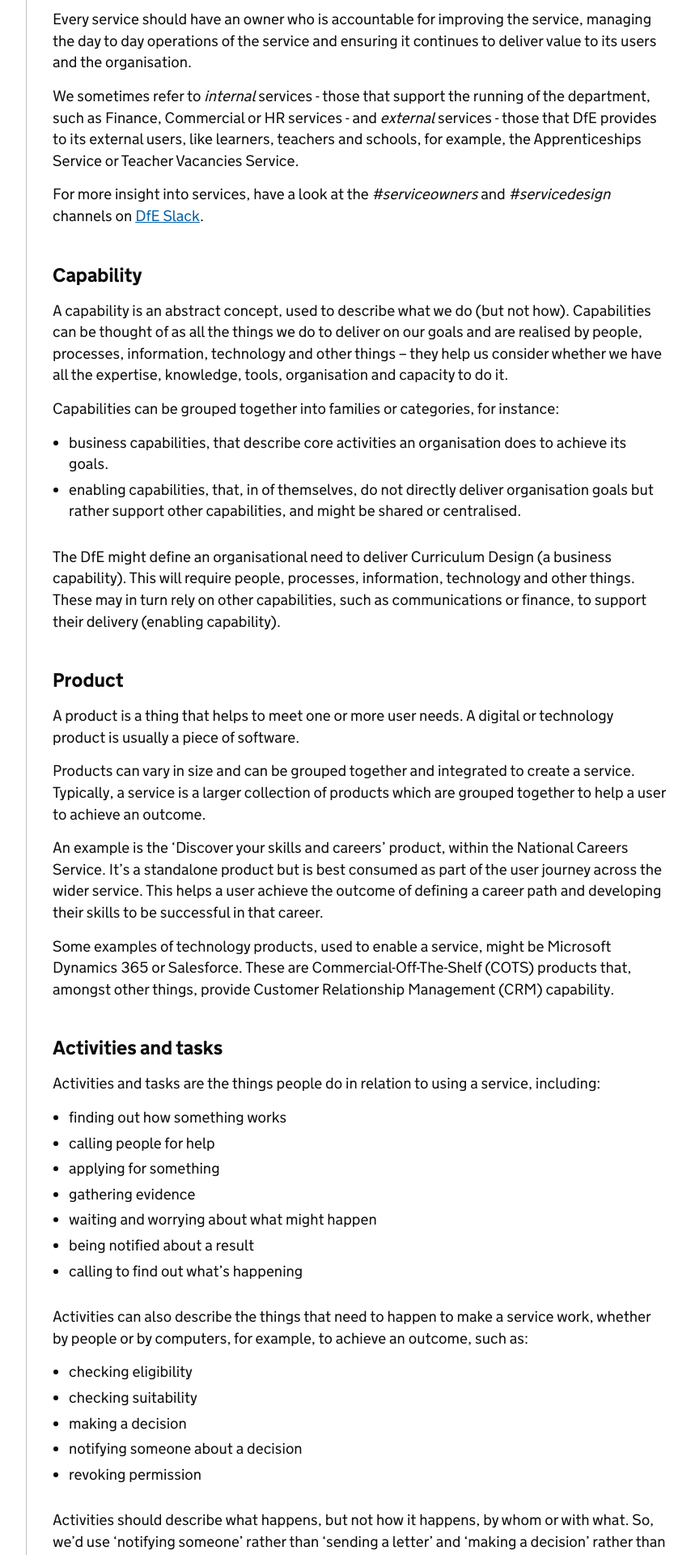
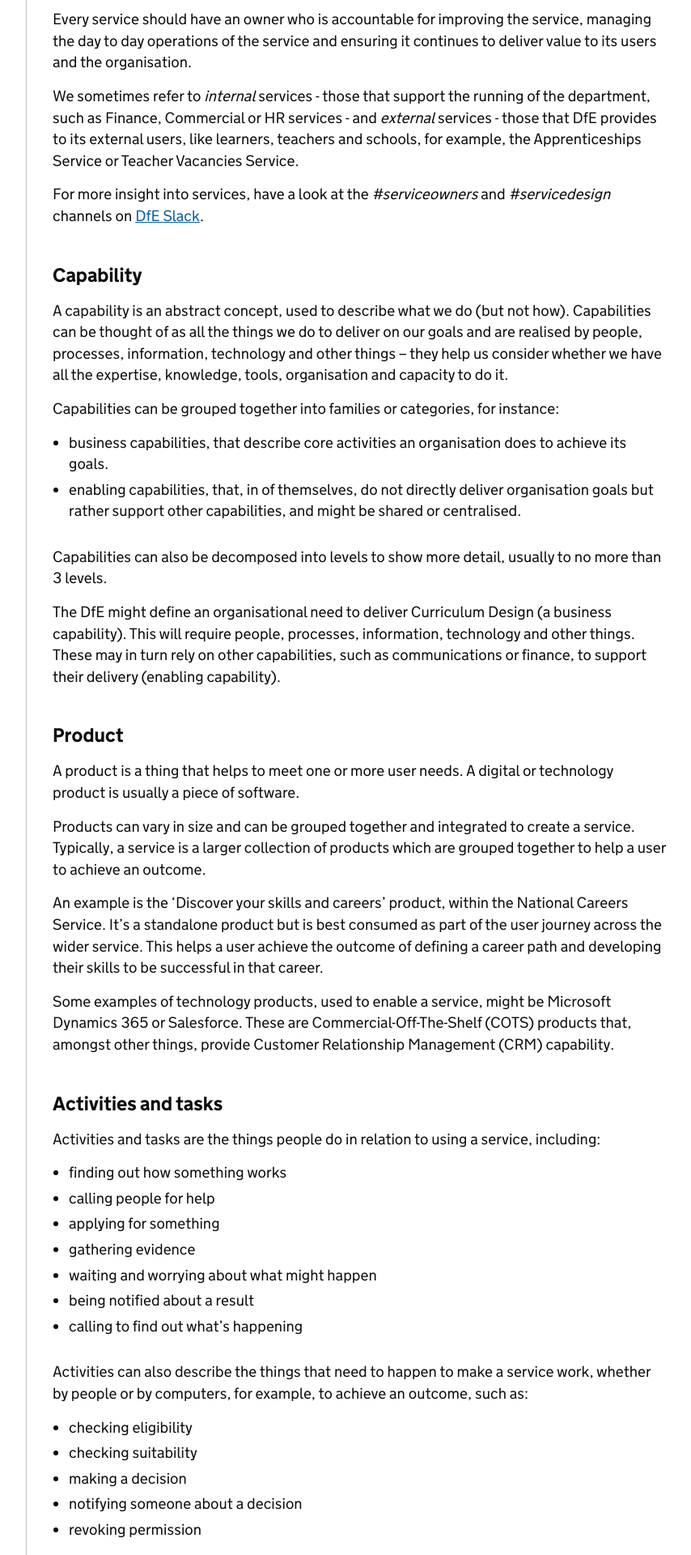
Before and after one commit to DFE-Digital/architecture, a Jekyll site: the page built from standards/common-definitions.md, in a window 1280 px wide. Shown: the part 3080-5000 px from the top of the page at 81% size, without its empty margins (298-1152 px from the left). Built offline with Jekyll 4.4.1, drawn with Linux system fonts in a browser that asks for light colours; our own code applies the rules of GitHub Pages for plain Markdown files; some of the changed text lies outside the part shown.

Commit message:
Update common-definitions.md

```diff
--- a/standards/common-definitions.md
+++ b/standards/common-definitions.md
@@ -96,6 +96,8 @@ A capability is an abstract concept, used to describe what we do (but not how).
 Capabilities can be grouped together into families or categories, for instance:
 - business capabilities, that describe core activities an organisation does to achieve its goals.
 - enabling capabilities, that, in of themselves, do not directly deliver organisation goals but rather support other capabilities, and might be shared or centralised.
+
+Capabilities can also be decomposed into levels to show more detail, usually to no more than 3 levels.
 
 The DfE might define an organisational need to deliver Curriculum Design (a business capability). This will require people, processes, information, technology and other things. These may in turn rely on other capabilities, such as communications or finance, to support their delivery (enabling capability).
 
```
